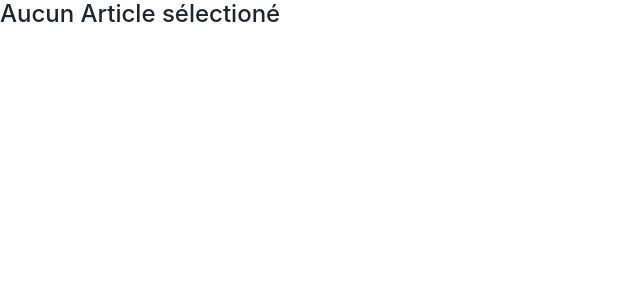
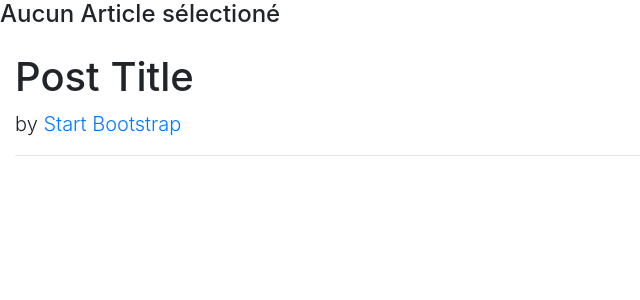
Before and after one commit to Aurel4012/mini-blog-acs, a PHP site: template public/view/header.inc.php in a window 1280 px wide. Shown: the top 300 px of the page, without its empty margins (0-640 px from the left). Run offline with PHP 8.4, Linux system fonts and the light colour scheme; the template is opened without the code that fills it, so the values that code supplies are empty.

Commit message:
header mise en place
Mise en place

```diff
--- a/public/view/header.inc.php
+++ b/public/view/header.inc.php
@@ -17,3 +17,18 @@
                 require_once ('admin/controler/control-admin-user.php');
             ?>
         </head>
+    <header>
+    <!-- Post Content Column -->
+        <div class="col-lg-8">
+
+          <!-- Title -->
+          <h1 class="mt-4">Post Title</h1>
+
+          <!-- Author -->
+          <p class="lead">
+            by
+            <a href="#">Start Bootstrap</a>
+          </p>
+
+          <hr>
+    </header>
```
